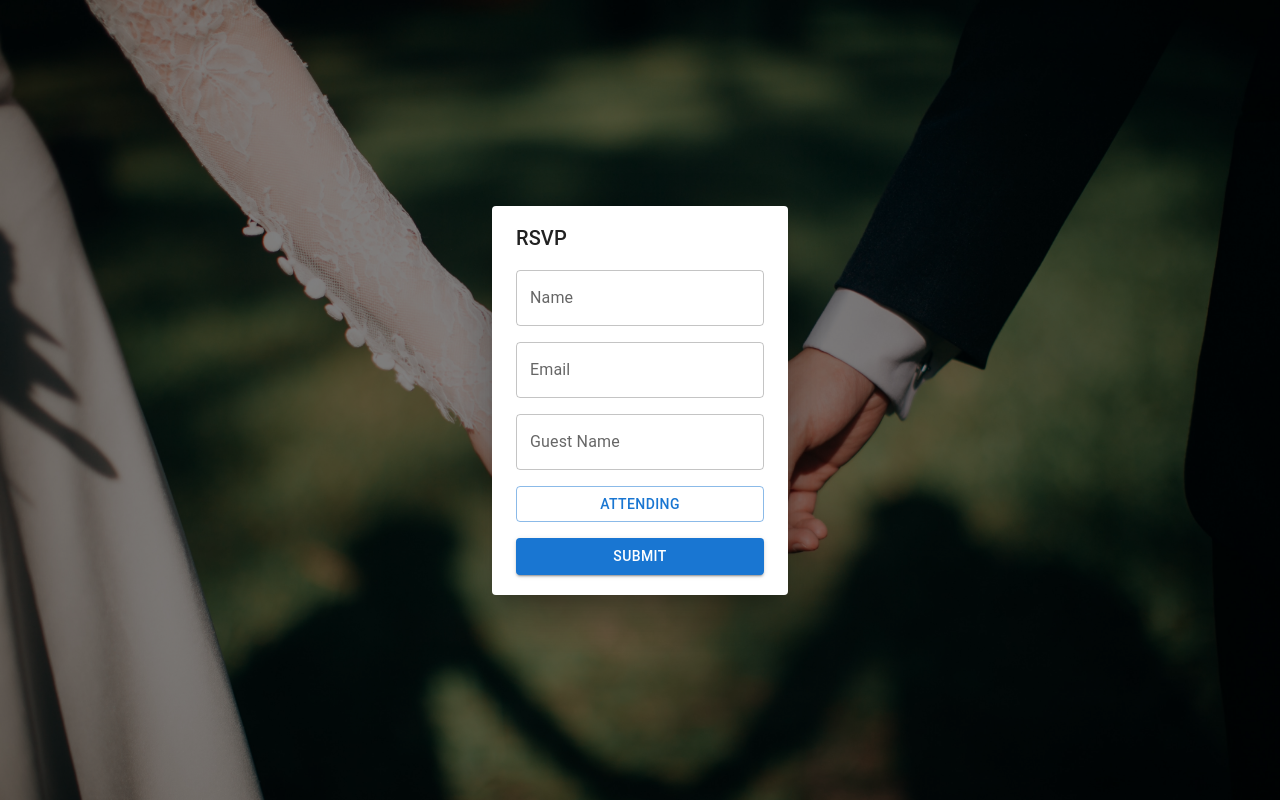
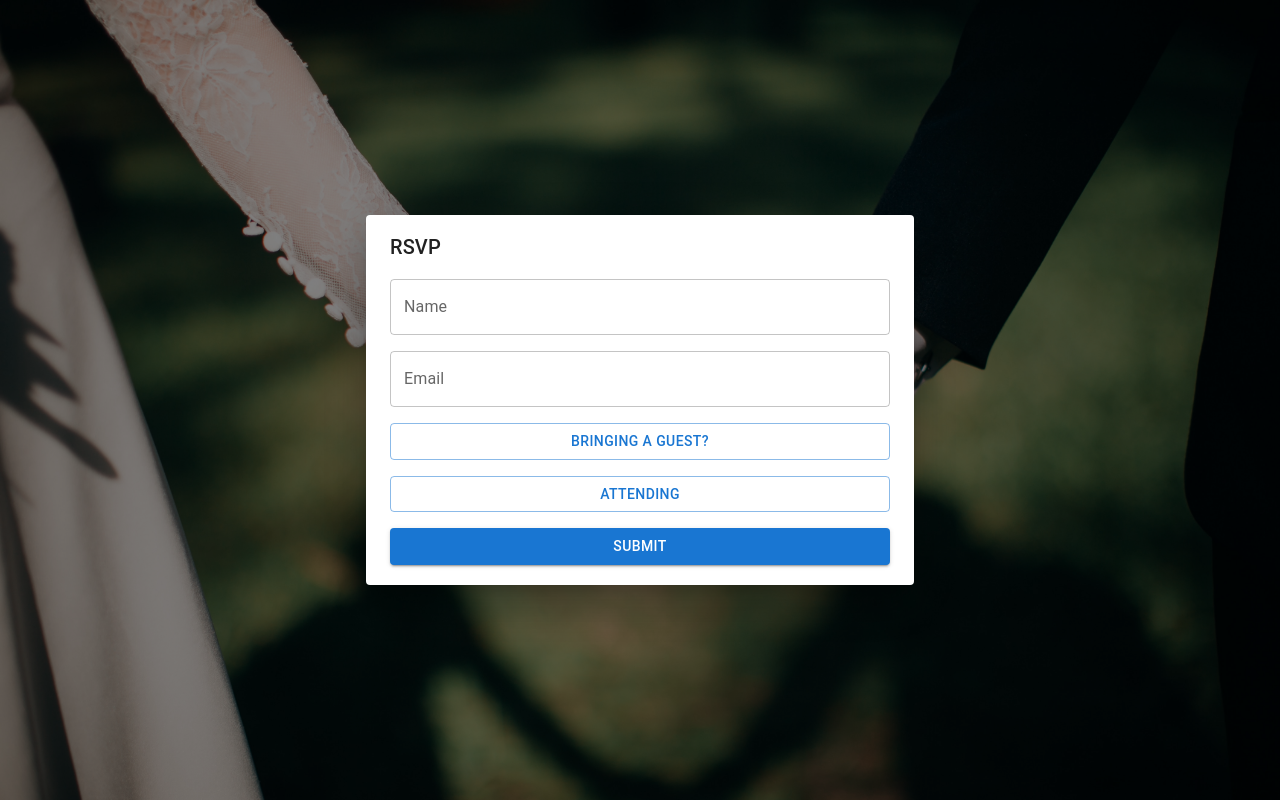
Before and after one commit to JackCotter/WeddingRSVP, a Next.js app in the folder client/: page / in a window 1280 px wide. Both pictures are taken after a click on the button "RSVP". Built offline with nearby package versions, Linux system fonts and the light colour scheme.

Commit message:
made modal better

```diff
--- a/client/components/modals/rsvpModal.tsx
+++ b/client/components/modals/rsvpModal.tsx
@@ -23,6 +23,7 @@ const RsvpModal = (props: RsvpModalProps) => {
   const [attending, setAttending] = useState(false);
   const [guest, setGuest] = useState("");
   const [errorBar, setErrorBar] = useState({ show: false, message: "" });
+  const [needsGuest, setNeedsGuest] = useState(false);
   const router = useRouter();
   const rsvpUser = async () => {
     const a = await rsvp(email, name, attending, guest);
@@ -38,7 +39,7 @@ const RsvpModal = (props: RsvpModalProps) => {
     <Dialog open={true} onClose={props.onClose}>
       <DialogTitle>RSVP</DialogTitle>
       <DialogContent>
-        <Stack spacing={2} direction="column">
+        <Stack spacing={2} direction="column" style={{ minWidth: "500px" }}>
           {errorBar.show && (
             <Alert severity="error">
               {errorBar.message ? errorBar.message : "There was a server error"}
@@ -54,11 +55,20 @@ const RsvpModal = (props: RsvpModalProps) => {
             value={email}
             onChange={(e) => setEmail(e.target.value)}
           />
-          <TextField
-            label="Guest Name"
-            value={guest}
-            onChange={(e) => setGuest(e.target.value)}
-          />
+          <Button
+            variant={needsGuest ? "contained" : "outlined"}
+            onClick={() => setNeedsGuest(!needsGuest)}
+            startIcon={needsGuest && <CheckIcon />}
+          >
+            Bringing a guest?
+          </Button>
+          {needsGuest && (
+            <TextField
+              label="Guest Name"
+              value={guest}
+              onChange={(e) => setGuest(e.target.value)}
+            />
+          )}
           <Button
             variant={attending ? "contained" : "outlined"}
             onClick={() => setAttending(!attending)}
--- a/client/pages/index.tsx
+++ b/client/pages/index.tsx
@@ -12,6 +12,7 @@ export default function Home() {
         className={style["rsvp-button"]}
         onClick={() => setShowRsvpModal(true)}
         size="large"
+        variant="contained"
       >
         RSVP
       </Button>
```
